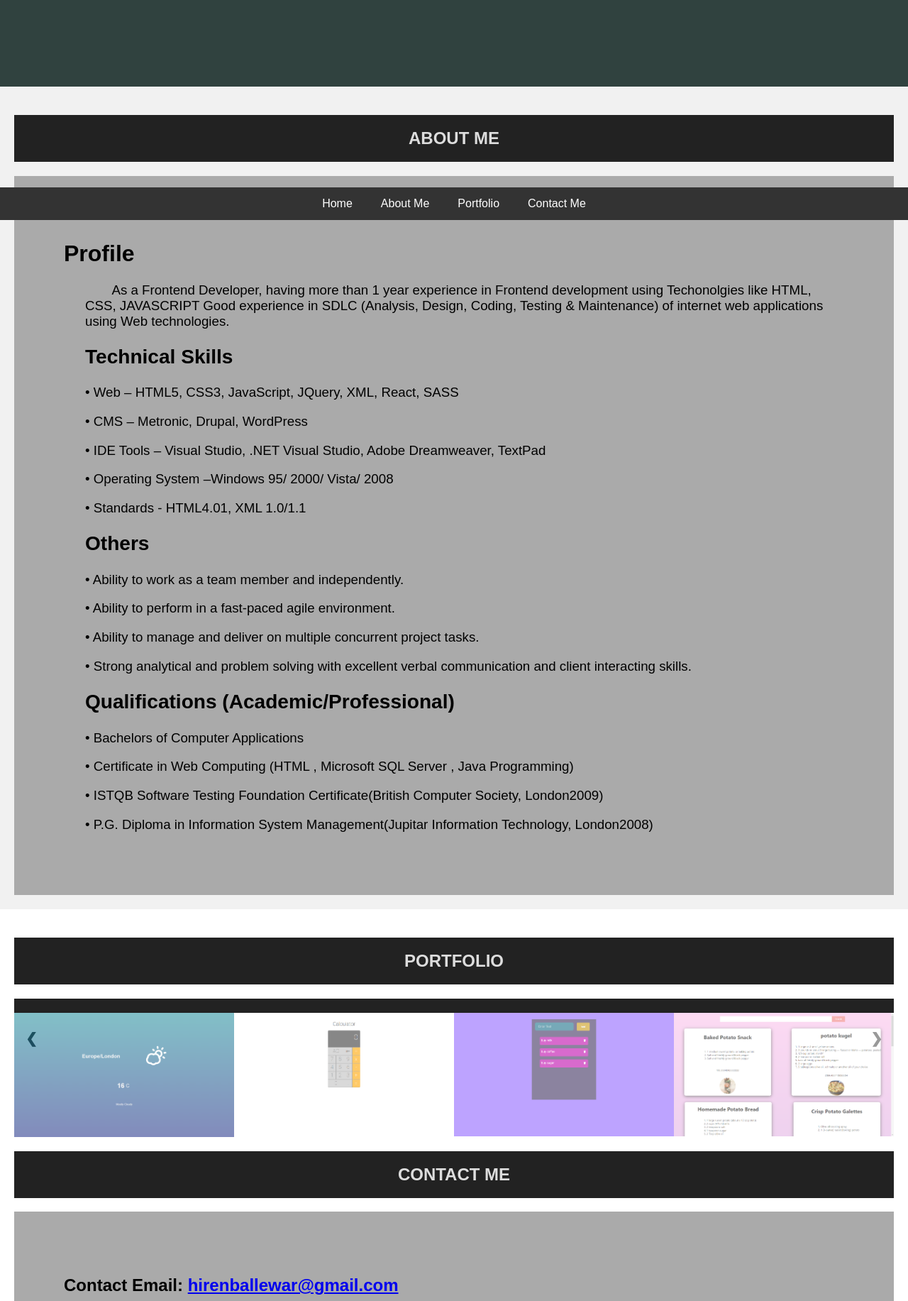
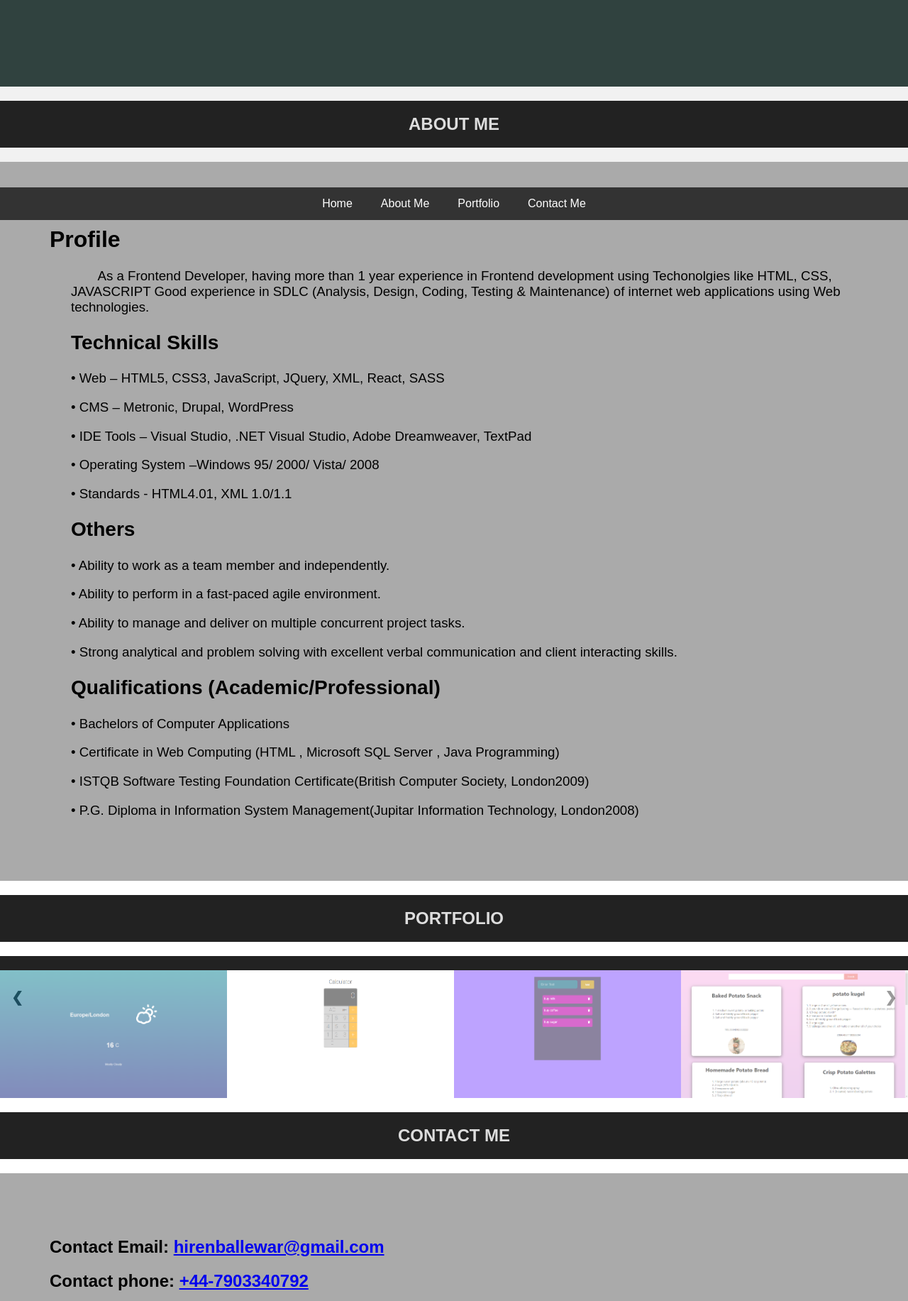
Before and after one commit to hirenballewar/hirenballewar.github.io, a plain HTML site: page index.html in a window 1280 px wide. Shown: the part 490-2323 px from the top of the page at 71% size. Drawn offline with nearby package versions, Linux system fonts and the light colour scheme; a script that the page names is missing.

Commit message:
fixed cont

```diff
--- a/index.html
+++ b/index.html
@@ -8,10 +8,11 @@
   <script src="https://cdnjs.cloudflare.com/ajax/libs/popper.js/1.14.7/umd/popper.min.js"></script>
   <script src="https://maxcdn.bootstrapcdn.com/bootstrap/4.3.1/js/bootstrap.min.js"></script>
   <link rel="icon" href="img/hiren.jpg" type="image/gif" sizes="16x16">
+  <link rel="stylesheet" href="style.css">
     <title>Hiren Ballewar</title>
 </head>
 <body>
-    <link rel="stylesheet" href="style.css">
+
     <div class="ttop">
         <a href="#header"><b>Hiren Ballewar </b></a>
     </div>
--- a/style.css
+++ b/style.css
@@ -27,8 +27,10 @@
 }
 
 body{
+    display: grid;
     font-family: Arial, Helvetica, sans-serif;
     margin: 0;
+
 }
 
 #header{
@@ -127,13 +129,13 @@ body{
 .side{
     flex: 100%;
     background-color: #f1f1f1;
-    padding: 20px;
+
 }
 
 .main{
     flex: 100%;
     background-color: white;
-    padding: 20px;
+
 }
 .fakeimg{
     background-color: #aaa;
```
